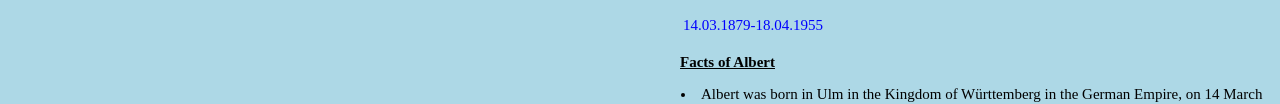
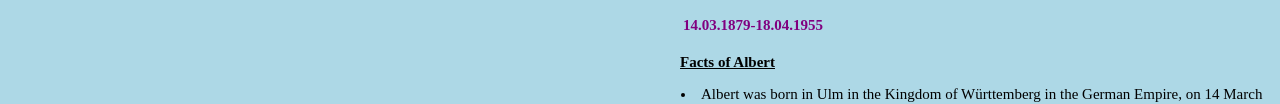
Before and after one commit to laxmis-prog/TributePage, a plain HTML site: page index.html in a window 1280 px wide. Shown: the part 561-665 px from the top of the page. Drawn offline with Linux system fonts and the light colour scheme.

Commit message:
changed color and font-weight of id tribute-info

```diff
--- a/styles.css
+++ b/styles.css
@@ -44,7 +44,8 @@
     margin: 20px;
     padding-left: 655px;
     font-size: 15px;
-    color: blue;
+    color: purple;
+    font-weight: bold;
 
   }
 
```
